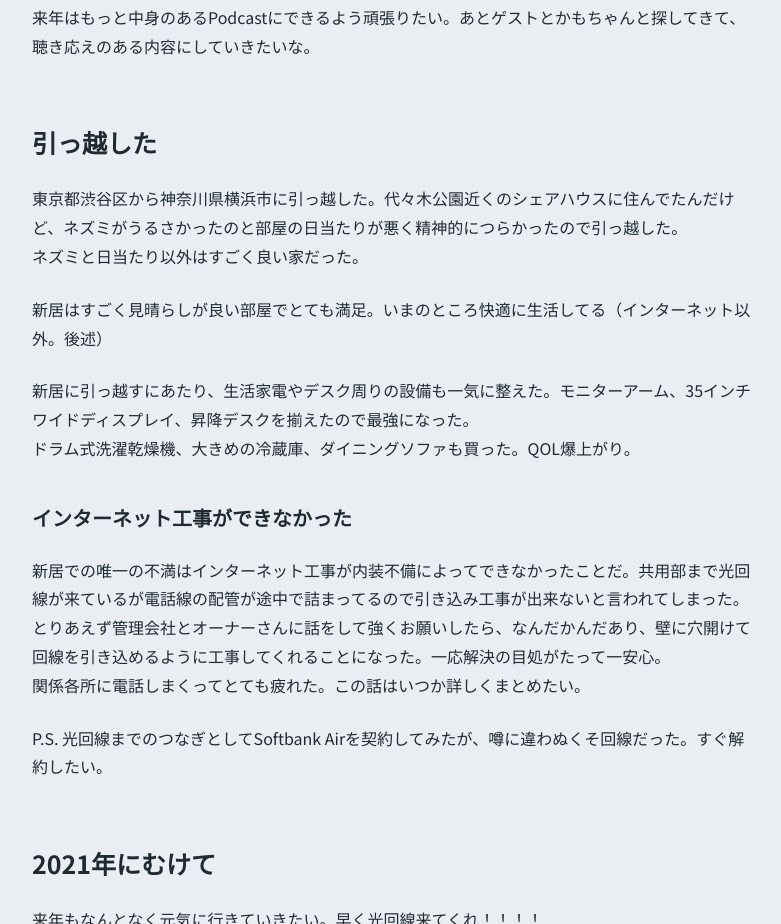
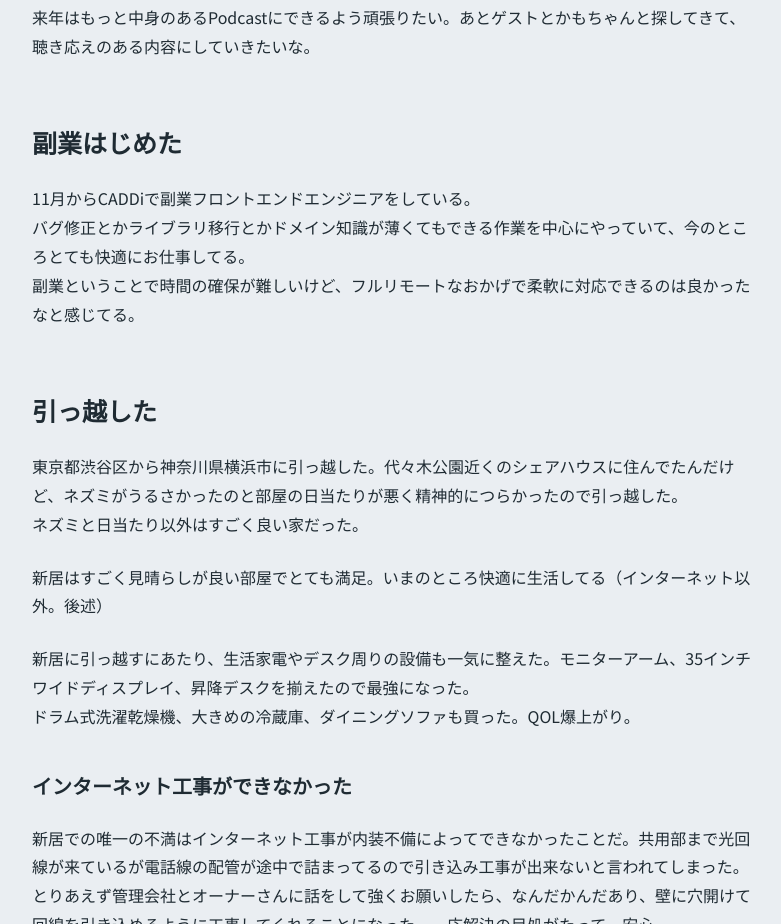
Before and after one commit to takanorip/portfolio-version3, an Eleventy site: page src/blog/review-2020.md in a window 1280 px wide. Shown: the part 1597-2521 px from the top of the page, without its empty margins (128-909 px from the left). Built offline with nearby package versions, Linux system fonts and the light colour scheme; Eleventy itself is replaced by a stand-in of ours; files that its build step writes are made by us from their sources; a web font is replaced by a local one; what @takanorip/markdown-it-table-of-contents, markdown-it-for-inline, remove-markdown would draw is missing.

Commit message:
add post

```diff
--- a/src/blog/review-2020.md
+++ b/src/blog/review-2020.md
@@ -41,6 +41,12 @@ UIのフルリニューアルとか新機能リリースとかを無事リリー
 
 来年はもっと中身のあるPodcastにできるよう頑張りたい。あとゲストとかもちゃんと探してきて、聴き応えのある内容にしていきたいな。
 
+## 副業はじめた
+
+11月からCADDiで副業フロントエンドエンジニアをしている。
+バグ修正とかライブラリ移行とかドメイン知識が薄くてもできる作業を中心にやっていて、今のところとても快適にお仕事してる。
+副業ということで時間の確保が難しいけど、フルリモートなおかげで柔軟に対応できるのは良かったなと感じてる。
+
 ## 引っ越した
 
 東京都渋谷区から神奈川県横浜市に引っ越した。代々木公園近くのシェアハウスに住んでたんだけど、ネズミがうるさかったのと部屋の日当たりが悪く精神的につらかったので引っ越した。
```
